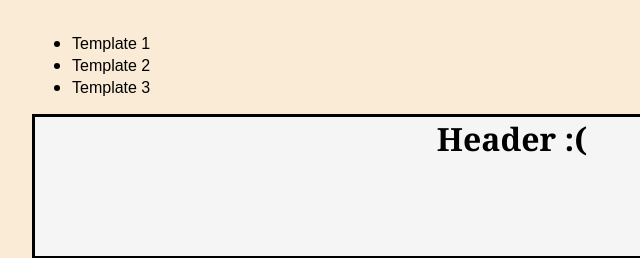
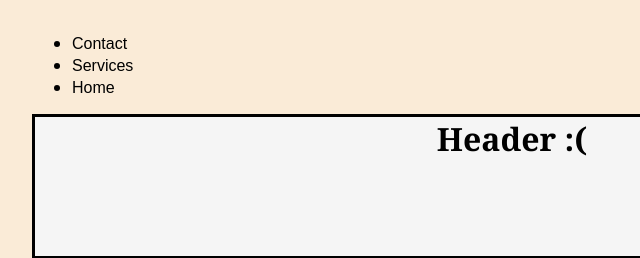
Before and after one commit to qub-e/CIS166-3-Page-Website, a plain HTML site: page index.html in a window 1280 px wide. Shown: the top 258 px of the page, 128-768 px from the left. Drawn offline with Linux system fonts and the light colour scheme.

Commit message:
Update index.html

```diff
--- a/index.html
+++ b/index.html
@@ -73,14 +73,15 @@
             width: 2.5em;
             height: auto;
         }
+
     </style>
 </head>
 
 <body>
     <ul>
-        <li><a href="template.html">Template 1</a></li>
-        <li><a href="template2.html">Template 2</a></li>
-        <li><a href="index.html">Template 3</a></li>
+        <li><a href="template.html">Contact</a></li>
+        <li><a href="template2.html">Services</a></li>
+        <li><a href="index.html">Home</a></li>
     </ul>
     <div class="header">
         <div class="center">
@@ -110,4 +111,6 @@
 </body>
 
 <script src="jquery-3.3.1.js">
-</script></html>
+</script>
+
+</html>
```
